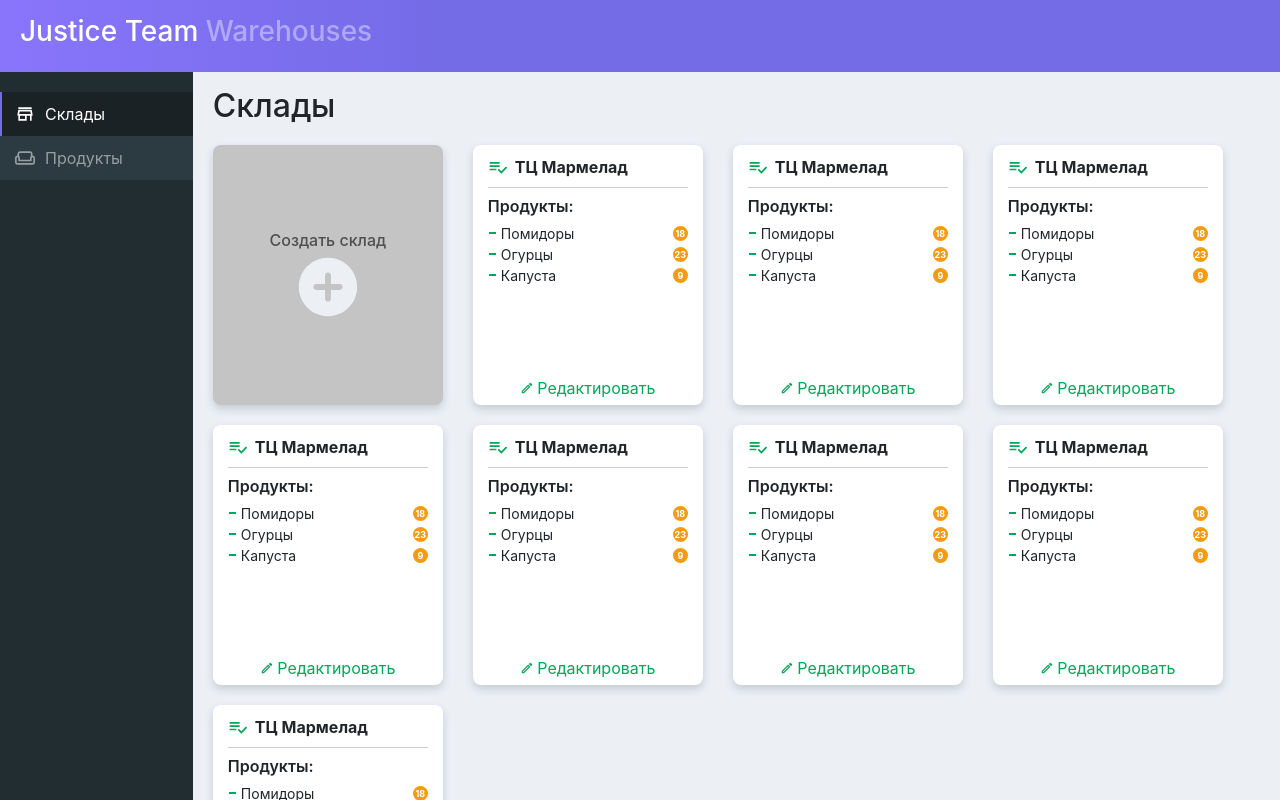
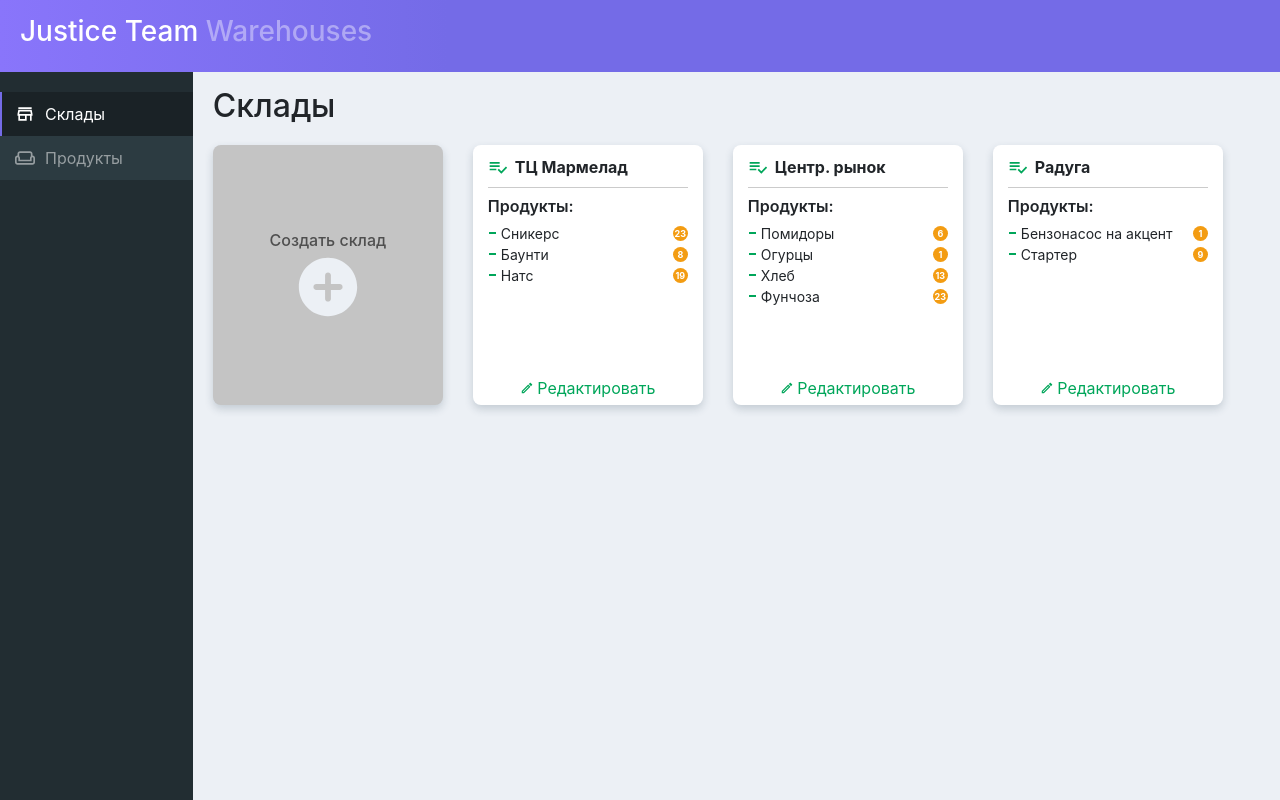
Before and after one commit to Breazzz/react-warehouses, a React (Create React App) app: page / in a window 1280 px wide. Shown: the top 800 px of the page. Built offline with nearby package versions, Linux system fonts and the light colour scheme.

Commit message:
Add array for products and warehouses.

```diff
--- a/src/Components/Modals/productsEditModal.jsx
+++ b/src/Components/Modals/productsEditModal.jsx
@@ -24,9 +24,9 @@ export default function ProductsEditModal(props) {
                         label="Название"
                         type='text'
                         variant="outlined"
-                        className={styles.inputName}
+                        className={styles.inputNameModal}
                     />
-                    <FormControl variant="outlined" className={styles.inputSelect}>
+                    <FormControl variant="outlined" className={styles.inputSelectModal}>
                         <InputLabel id="demo-simple-select-outlined-label">Склад</InputLabel>
                         <Select
                             labelId="demo-simple-select-outlined-label"
@@ -43,7 +43,7 @@ export default function ProductsEditModal(props) {
                         label="Кол-во"
                         type='number'
                         variant="outlined"
-                        className={styles.inputNumber}
+                        className={styles.inputNumberModal}
                     />
                 </form>
             </Modal.Body>
--- a/src/Components/productsComponent/productsTable.jsx
+++ b/src/Components/productsComponent/productsTable.jsx
@@ -11,14 +11,22 @@ import EditOutlinedIcon from '@material-ui/icons/EditOutlined';
 import CloseOutlinedIcon from '@material-ui/icons/CloseOutlined';
 import ProductsEditModal from "../Modals/productsEditModal";
 
-function createData(name, warehouse, quantity) {
-    return { name, warehouse, quantity };
-}
-
-const rows = [
-    createData('Ремень ГРМ', 'ТЦ Мармелад', 32),
-    createData('Диски на акцент', 'Радуга', 7),
-    createData('Приборная панель', 'Центр. рынок', 15),
+const products = [
+    {
+        name: 'Ремень ГРМ',
+        warehouse: 'ТЦ Мармелад',
+        quantity: 32
+    },
+    {
+        name: 'Диски на акцент',
+        warehouse: 'Радуга',
+        quantity: 7
+    },
+    {
+        name: 'Приборная панель',
+        warehouse: 'Центр. рынок',
+        quantity: 15
+    }
 ];
 
 export default function ProductsTable() {
@@ -49,7 +57,7 @@ export default function ProductsTable() {
                         </TableRow>
                     </TableHead>
                     <TableBody>
-                        {rows.map((row) => (
+                        {products.map((row) => (
                             <TableRow key={row.name}>
                                 <TableCell component="th" scope="row">
                                     {row.name}
--- a/src/Components/productsComponent/styles.module.scss
+++ b/src/Components/productsComponent/styles.module.scss
@@ -40,6 +40,34 @@
   }
 }
 
+.inputNameModal{
+  margin-right: 20px!important;
+  @media (max-width: 991px){
+    margin-bottom: 10px!important;
+    max-width: 100% !important;
+    width: 100%;
+  }
+}
+.inputSelectModal{
+  max-width: 227px;
+  width: 100%;
+  margin-right: 20px!important;
+  @media (max-width: 991px){
+    margin-bottom: 10px!important;
+    max-width: 100% !important;
+    width: 100%;
+  }
+}
+.inputNumberModal{
+  max-width: 100px;
+  margin-right: 20px!important;
+  @media (max-width: 991px){
+    margin-bottom: 10px!important;
+    max-width: 100% !important;
+    width: 100%;
+  }
+}
+
 .productsList{
   margin-top: 20px;
   width: 100%;
--- a/src/Components/warehousesComponent/warehouses.jsx
+++ b/src/Components/warehousesComponent/warehouses.jsx
@@ -3,6 +3,60 @@ import '../../Styles/Content.scss'
 import styles from './styles.module.scss'
 import WarehousesItem from "./warehousesItem";
 import WarehousesItemAdd from "./warehousesItemAdd";
+
+const warehouses = [
+    {
+        name: 'ТЦ Мармелад',
+        products: [
+            {
+                name: 'Сникерс',
+                count: 23
+            },
+            {
+                name: 'Баунти',
+                count: 8
+            },
+            {
+                name: 'Натс',
+                count: 19
+            },
+        ]
+    },
+    {
+        name: 'Центр. рынок',
+        products: [
+            {
+                name: 'Помидоры',
+                count: 6
+            },
+            {
+                name: 'Огурцы',
+                count: 1
+            },
+            {
+                name: 'Хлеб',
+                count: 13
+            },
+            {
+                name: 'Фунчоза',
+                count: 23
+            },
+        ]
+    },
+    {
+        name: 'Радуга',
+        products: [
+            {
+                name: 'Бензонасос на акцент',
+                count: 1
+            },
+            {
+                name: 'Стартер',
+                count: 9
+            },
+        ]
+    },
+]
 
 const Warehouses = () => {
     return (
@@ -10,14 +64,9 @@ const Warehouses = () => {
             <h2>Склады</h2>
             <div className={styles.warehousesWrap}>
                 <WarehousesItemAdd />
-                <WarehousesItem />
-                <WarehousesItem />
-                <WarehousesItem />
-                <WarehousesItem />
-                <WarehousesItem />
-                <WarehousesItem />
-                <WarehousesItem />
-                <WarehousesItem />
+                {warehouses.map(({name, products}, index) => {
+                    return <WarehousesItem name={name} products={products} key={index} />
+                })}
             </div>
         </div>
     )
--- a/src/Components/warehousesComponent/warehousesItem.jsx
+++ b/src/Components/warehousesComponent/warehousesItem.jsx
@@ -5,7 +5,7 @@ import PlaylistAddCheckIcon from '@material-ui/icons/PlaylistAddCheck';
 import EditOutlinedIcon from '@material-ui/icons/EditOutlined';
 import WarehousesEditModal from "../Modals/warehousesEditModal";
 
-const WarehousesItem = () => {
+const WarehousesItem = (props) => {
     const [modalShow, setModalShow] = useState(false);
     const handleEdit = () => {
         setModalShow(false)
@@ -18,14 +18,14 @@ const WarehousesItem = () => {
             />
             <div className={styles.item}>
                 <div className={styles.title}>
-                    <PlaylistAddCheckIcon className={styles.icon}/><span>ТЦ Мармелад</span>
+                    <PlaylistAddCheckIcon className={styles.icon}/><span>{props.name}</span>
                 </div>
                 <div className={styles.body}>
                     <span>Продукты:</span>
                     <ul>
-                        <li>Помидоры <span>18</span></li>
-                        <li>Огурцы <span>23</span></li>
-                        <li>Капуста <span>9</span></li>
+                        {props.products.map(({name, count}, index) => {
+                            return <li key={index}>{name} <span>{count}</span></li>
+                        })}
                     </ul>
                 </div>
                 <div className={styles.bottom} onClick={() => setModalShow(true)}>
```
